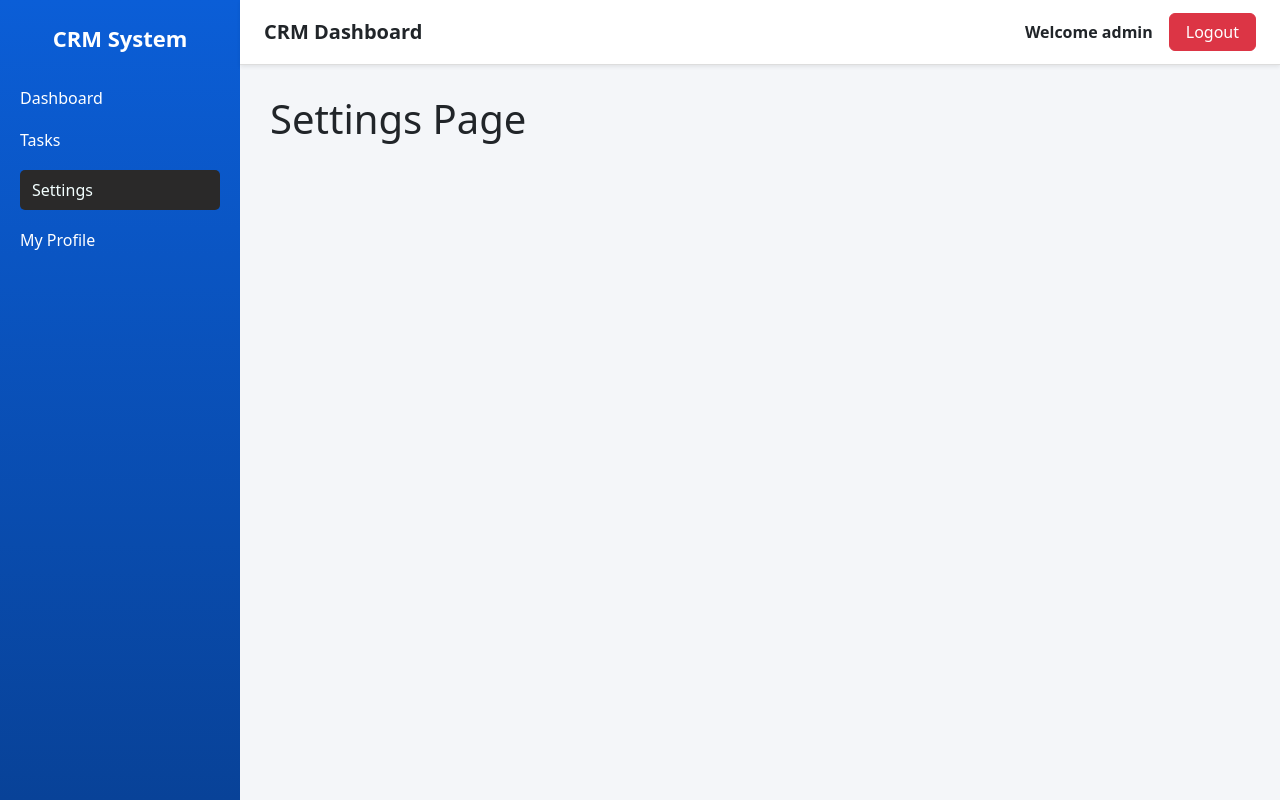
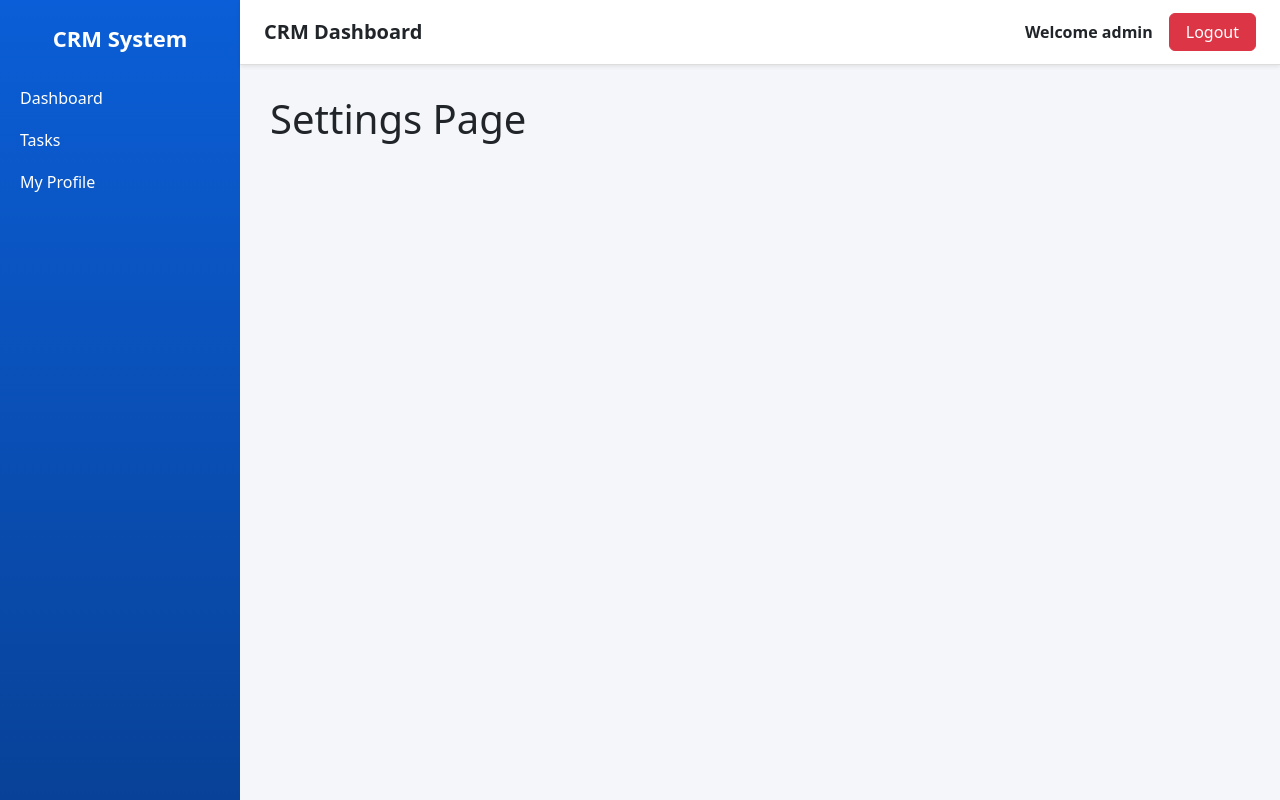
Before and after one commit to anishachandgude2005/CRM_Project, a React (Vite) app in the folder crm-project/: page /settings in a window 1280 px wide. Built offline with nearby package versions, Linux system fonts and the light colour scheme; sample sign-in values are in the browser's storage.

Commit message:
sidebar modified

```diff
--- a/crm-project/src/components/Sidebar.jsx
+++ b/crm-project/src/components/Sidebar.jsx
@@ -45,9 +45,11 @@ export default function Sidebar() {
           </NavLink>
         )}
 
+        {(user?.role === "Admin" || user?.role === "Manager") && (
         <NavLink to="/settings" className="nav-link">
           Settings
         </NavLink>
+        )}
 
         <NavLink to="/profile" className="nav-link">
           My Profile
```
